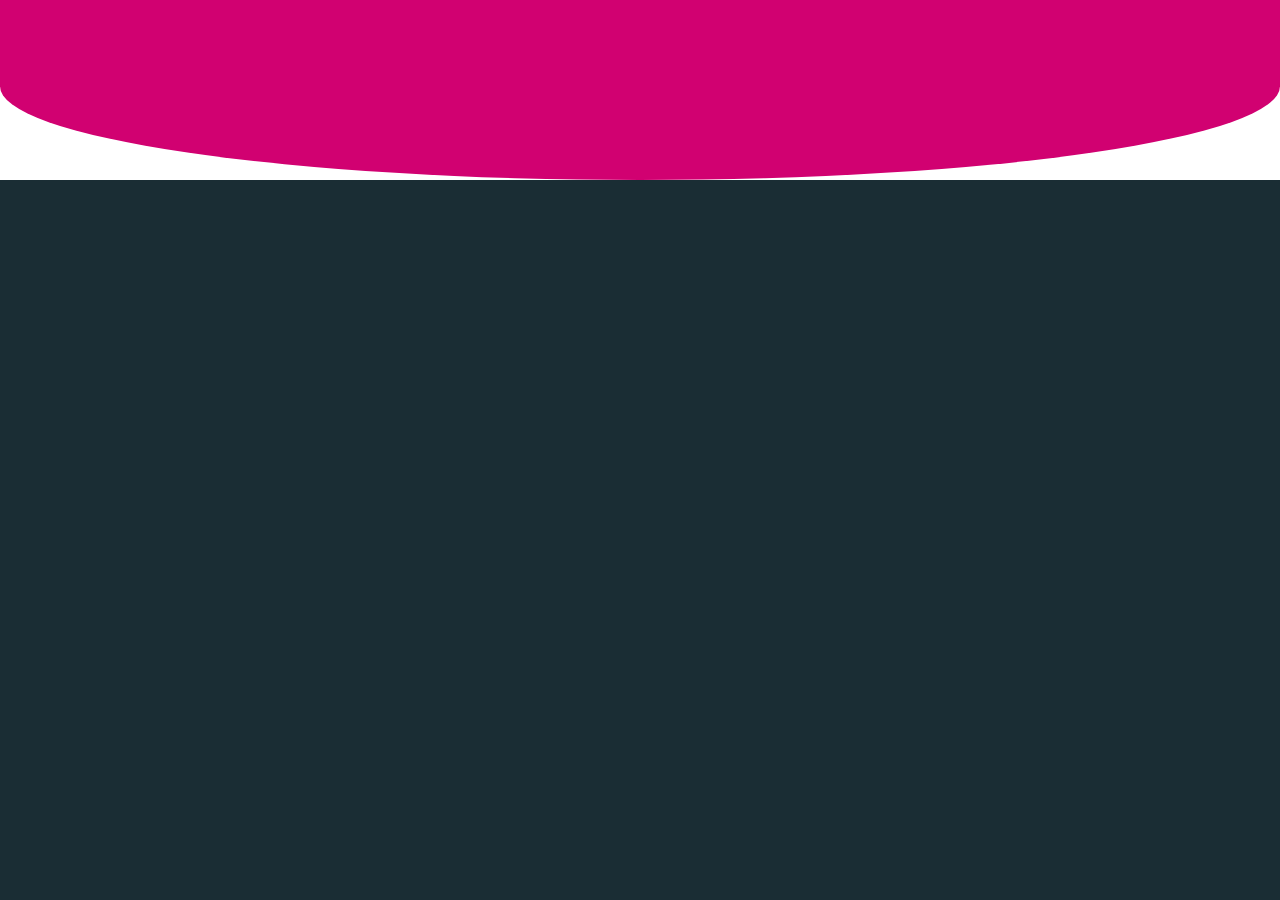
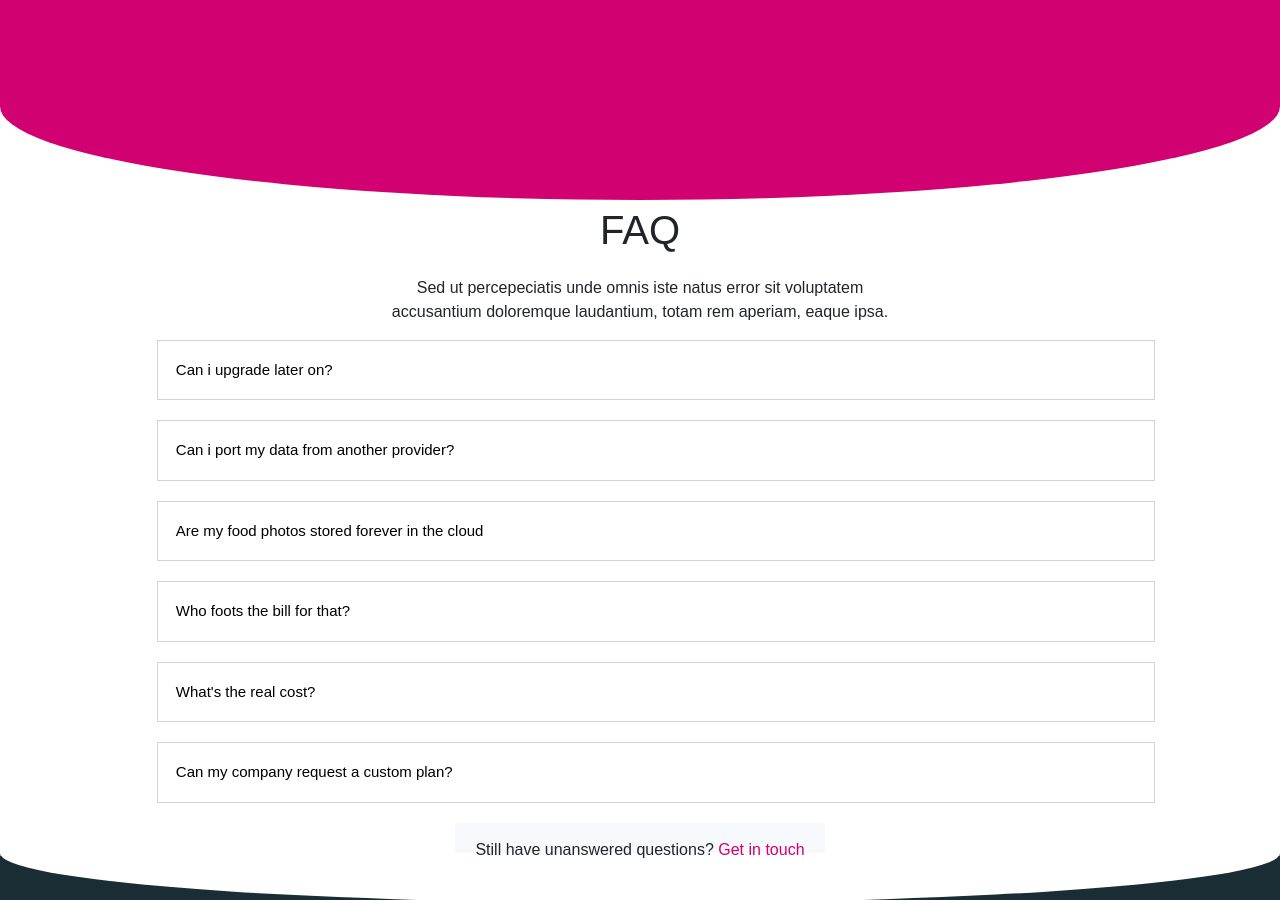
Before and after one commit to nxmad3/Live-question, a PHP site: page / in a window 1280 px wide. Shown: the part 1876-2776 px from the top of the page. Before the commit the page ends 2056 px from the top, so only its background shows below. Run offline with PHP 8.4, Linux system fonts and the light colour scheme; some libraries are stand-ins or nearby versions.

Commit message:
ajout partie 3

```diff
--- a/index.php
+++ b/index.php
@@ -234,6 +234,81 @@
             </div>
         </div>
     </div>
+    <div class="blockfaq">
+        <div class="faq">
+            <p>FAQ</p>
+        </div>
+        <div class="ask">
+            <p>Sed ut percepeciatis unde omnis iste natus error sit voluptatem <br/>
+                accusantium doloremque laudantium, totam rem aperiam, eaque ipsa.</p>
+        </div>
+        <ul>
+            <li>
+                <button class="collapsible">Can i upgrade later on?</button>
+                <div class="content">
+                    <p>Yes you can.</p>
+                </div>
+            </li>
+            <li>
+                <button class="collapsible">Can i port my data from another provider?</button>
+                <div class="content">
+                    <p>Yes you can.</p>
+                </div>
+            </li>
+            <li>
+                <button class="collapsible">Are my food photos stored forever in the cloud</button>
+                <div class="content">
+                    <p>Lmao no it's not possible you dumb.</p>
+                </div>
+            </li>
+            <li>
+                <button class="collapsible">Who foots the bill for that?</button>
+                <div class="content">
+                    <p>Yo mama aahahah.</p>
+                </div>
+            </li>
+            <li>
+                <button class="collapsible">What's the real cost?</button>
+                <div class="content">
+                    <p>21 you stupid.</p>
+                </div>
+            </li>
+            <li>
+                <button class="collapsible">Can my company request a custom plan?</button>
+                <div class="content">
+                    <p>My man that's why you are here for.</p>
+                </div>
+            </li>
+        </ul>
+        <div class="ques"
+        <p>Still have unanswered questions? <span style="color:rgba(209,1,113,255)">Get in touch</span></p>
+    </div>
+    <div class="footer">
+        <div class="vale">
+        </div>
+        <div class="infooter">
+            <p>©2019 Page protected by reCAPTCHA and subject to Google's <span style="color: white; font-weight: bold"> Privacy policy </span>
+                and
+                <span style="color: white; font-weight: bold"> Term of Services </span></p>
+            <img src="links.jpg">
+        </div>
+    </div>
+</div>
+<script>
+    var coll = document.getElementsByClassName("collapsible");
+    var i;
+    for (i = 0; i < coll.length; i++) {
+        coll[i].addEventListener("click", function () {
+            this.classList.toggle("active");
+            var content = this.nextElementSibling;
+            if (content.style.maxHeight) {
+                content.style.maxHeight = null;
+            } else {
+                content.style.maxHeight = content.scrollHeight + "px";
+            }
+        });
+    }
+</script>
 </body>
 <script src="https://cdn.jsdelivr.net/npm/@popperjs/core@2.6.0/dist/umd/popper.min.js"
         integrity="sha384-KsvD1yqQ1/1+IA7gi3P0tyJcT3vR+NdBTt13hSJ2lnve8agRGXTTyNaBYmCR/Nwi"
--- a/style.css
+++ b/style.css
@@ -101,3 +101,113 @@ body {
     width: 21%;
     float: left;
 }
+.collapsible {
+    background-color: white;
+    color: black;
+    cursor: pointer;
+    padding: 18px;
+    width: 80%;
+    border: none;
+    text-align: left;
+    outline: none;
+    font-size: 15px;
+    border: 1px solid lightgrey;
+    font-family: sans-serif;
+}
+
+.active, .collapsible:hover {
+    background-color: #555;
+    color: white;
+}
+
+.collapsible:after {
+    content: '\002B';
+    color: white;
+    font-weight: bold;
+    float: right;
+    margin-left: 5px;
+}
+
+.active:after {
+    content: "\2212";
+}
+
+.content {
+    padding: 0 18px;
+    max-height: 0;
+    overflow: hidden;
+    transition: max-height 0.2s ease-out;
+    background-color: #f1f1f1;
+    width: 77%;
+    margin: auto;
+}
+
+li {
+    margin-bottom: 20px;
+    list-style: none;
+    font-family: sans-serif;
+}
+
+.faq {
+    margin: auto;
+    font-family: sans-serif;
+    font-size: 40px;
+}
+
+.ask {
+    margin: auto;
+    font-family: sans-serif;
+}
+
+.blockfaq {
+    text-align: center;
+}
+
+.footer {
+    background-color: #1a2d34;
+    width: 100%;
+    padding-bottom: 10px;
+    height: 200px;
+}
+
+.footer img{
+    float: right;
+    padding-right: 100px;
+    padding-top: 120px;
+}
+.infooter {
+    font-family: sans-serif;
+    font-size: 12px;
+    border-top: solid #8a8a90;
+}
+.footer p {
+    padding-top: 110px;
+    color: #8a8a90;
+    font-family: sans-serif;
+    font-size: 12px;
+    float: left;
+    padding-left: 100px;
+}
+
+.footer hr {
+    border-top: solid 1px gray;
+    padding-top: 120px;
+}
+
+.vale {
+    width: 100%;
+    height: 50px;
+    background: white;
+    border-bottom-right-radius: 50% 100%;
+    border-bottom-left-radius: 50% 100%;
+    float: left;
+}
+
+.ques {
+    margin: auto;
+    font-family: sans-serif;
+    background-color: #f8f9fd;
+    width: 370px;
+    height: 30px;
+    padding-top: 15px;
+}
```
